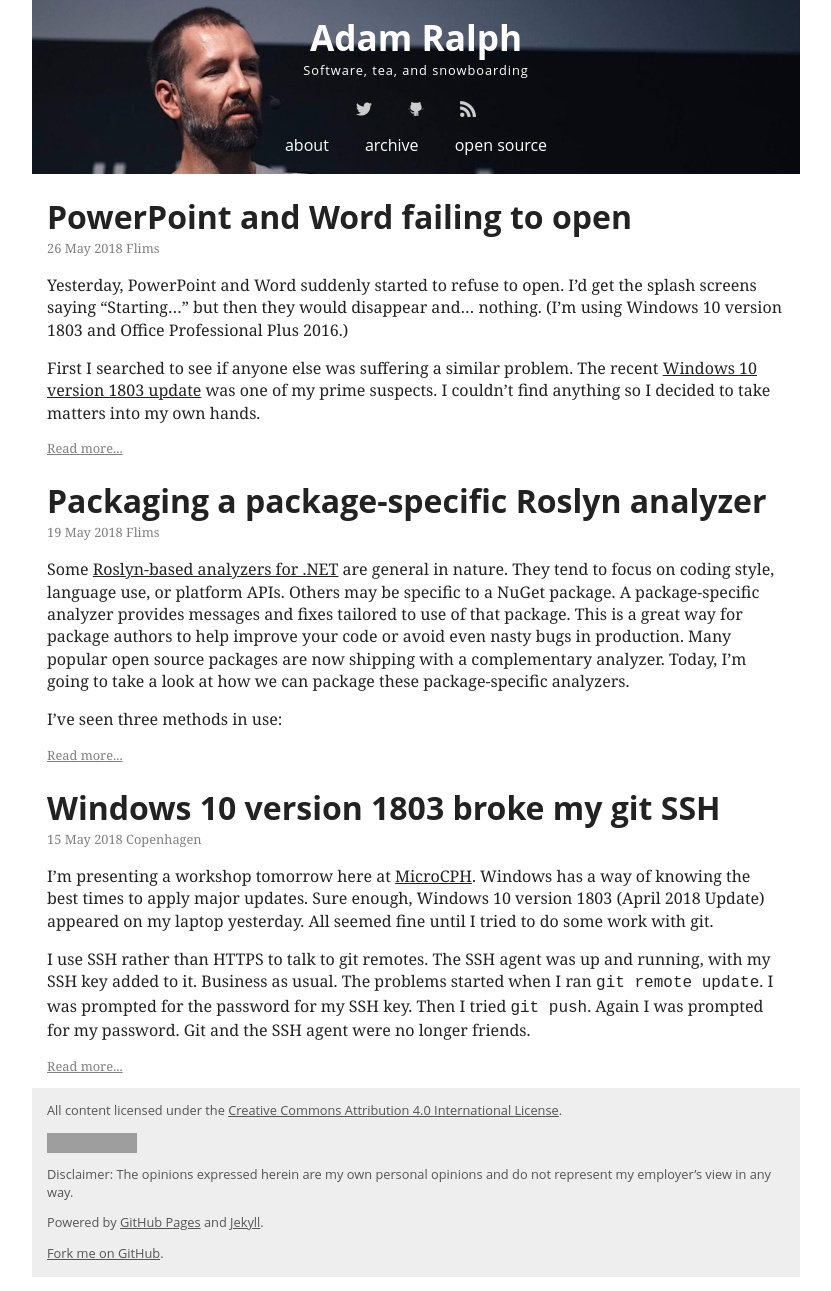
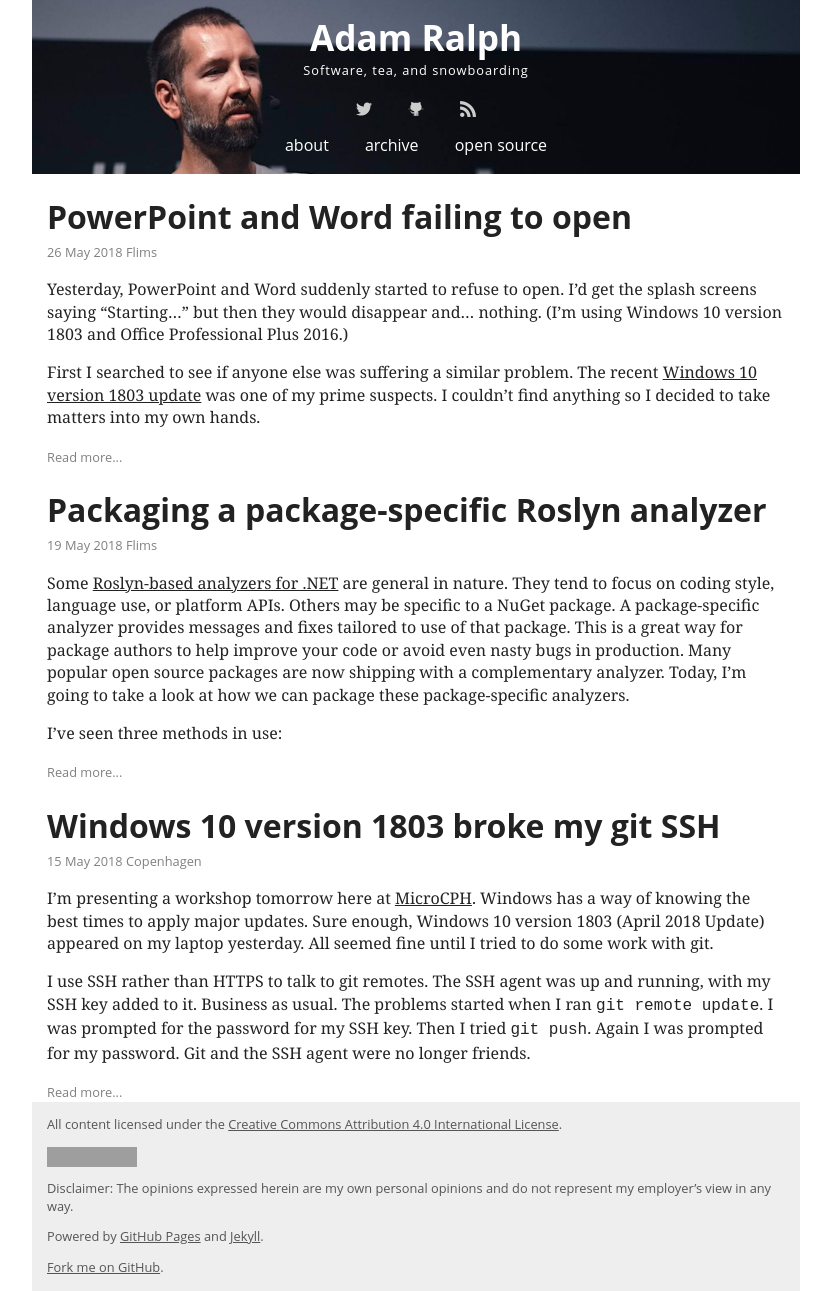
Before and after one commit to adamralph/adamralph.github.com, a Jekyll site: the page built from index.html, in a window 1280 px wide. Shown: the whole page, without its empty margins (224-1055 px from the left). Built offline with Jekyll 4.4.1, drawn with Linux system fonts in a browser that asks for light colours; grey boxes are pictures that could not be loaded.

Commit message:
drop redundant paras

```diff
--- a/_layouts/post.html
+++ b/_layouts/post.html
@@ -2,8 +2,8 @@
 layout: default
 ---
 <h1>{{ page.title }}</h1>
-<p class="post-meta">{{ page.date | date_to_string }} {{ page.location }}</p>
+<span class="post-meta">{{ page.date | date_to_string }} {{ page.location }}</span>
 {{ content }}
-<p><a href="https://twitter.com/share" class="twitter-share-button" data-via="adamralph" data-related="adamralph" data-text="{{ page.title }}" data-size="small" data-dnt="true">Tweet</a></p>
+<a href="https://twitter.com/share" class="twitter-share-button" data-via="adamralph" data-related="adamralph" data-text="{{ page.title }}" data-size="small" data-dnt="true">Tweet</a>
 <!--twitter-->
 <script>!function(d,s,id){var js,fjs=d.getElementsByTagName(s)[0],p=/^http:/.test(d.location)?'http':'https';if(!d.getElementById(id)){js=d.createElement(s);js.id=id;js.src=p+'://platform.twitter.com/widgets.js';fjs.parentNode.insertBefore(js,fjs);}}(document, 'script', 'twitter-wjs');</script>
--- a/css/default.css
+++ b/css/default.css
@@ -75,17 +75,15 @@
     color: inherit;
 }
 
-p.post-meta {
+a.read-more {
     color: gray;
     font-size: 0.8em;
-    margin-top: 0em;
+    text-decoration: none;
 }
 
-p.read-more {
+span.post-meta {
     color: gray;
     font-size: 0.8em;
-    margin-top: 0em;
-    text-decoration: none;
 }
 
 h1 {
--- a/index.html
+++ b/index.html
@@ -4,7 +4,7 @@
 ---
 {% for post in site.posts limit:3 %}    <article>
       <h1><a href="{{ post.url | remove:'.html' }}">{{ post.title }}</a></h1>
-      <p class="post-meta">{{ post.date | date_to_string }} {{ post.location }}</p>
-{{ post.excerpt }}<p class="read-more"><a href="{{ post.url | remove:'.html' }}">Read more...</a></p>
+      <span class="post-meta">{{ post.date | date_to_string }} {{ post.location }}</span>
+{{ post.excerpt }}<a class="read-more" href="{{ post.url | remove:'.html' }}">Read more...</a>
     </article>
 {% endfor %}
```
